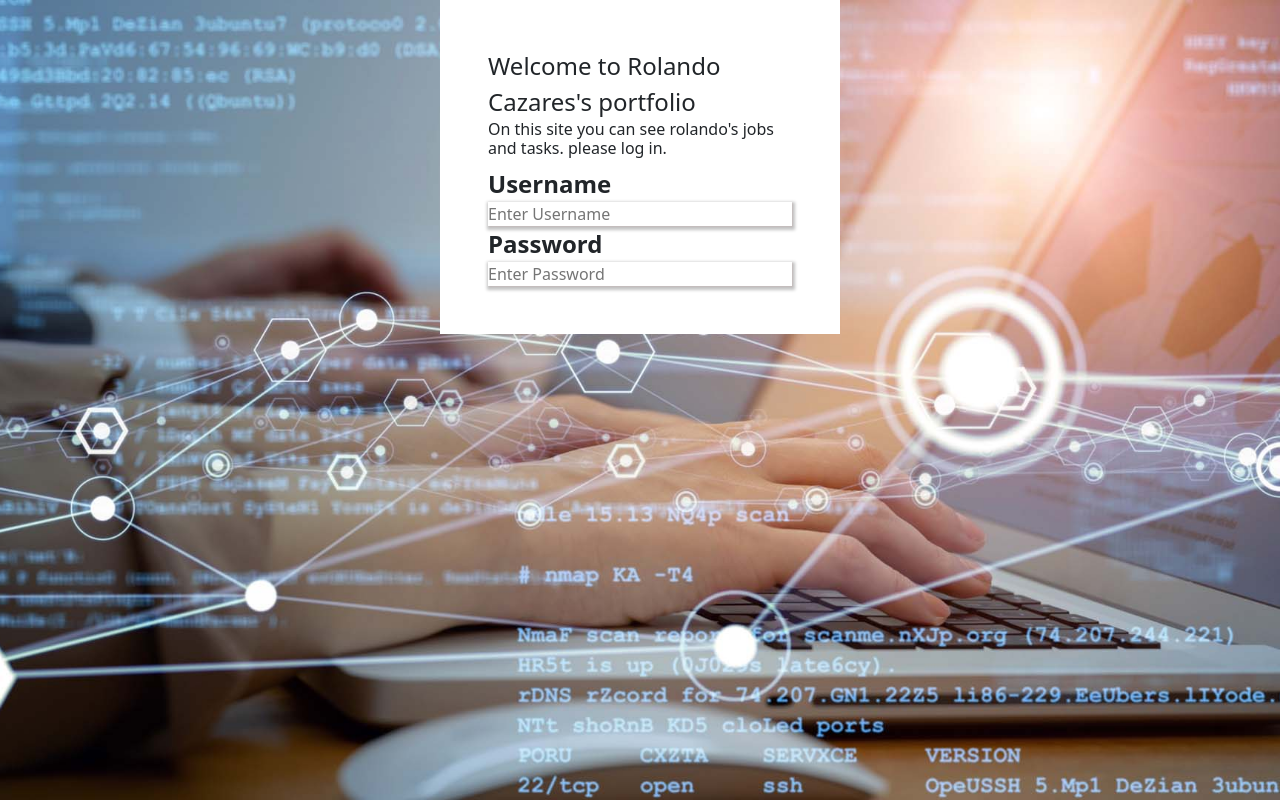
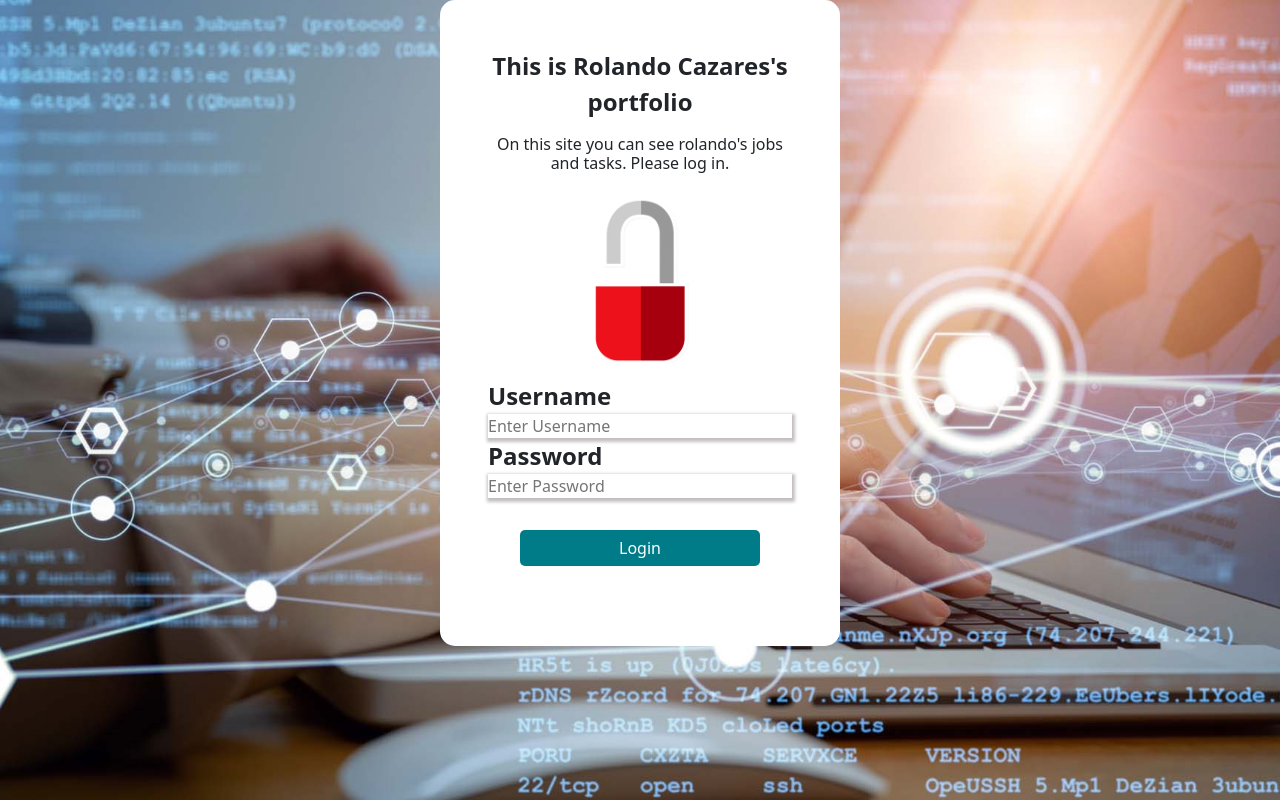
Before and after one commit to RolandoCazares/PortafolioMSC, a React (Create React App) app: page / in a window 1280 px wide. Built offline with nearby package versions, Linux system fonts and the light colour scheme.

Commit message:
Se aplico formato y estilos a login

```diff
--- a/src/components/Login/Login.js
+++ b/src/components/Login/Login.js
@@ -4,6 +4,8 @@ import styles from "./Login.module.css";
 import { makeStyles } from "@mui/styles";
 import { Link } from "react-router-dom"
 import fondo from "../../assets/images/ingenieria-sistemascomputacionales.jpg"
+import Candado from "../../assets/images/giphy.gif"
+import { useNavigate } from "react-router-dom";
 
 const useStyles = makeStyles((theme) => ({
   root: {
@@ -15,16 +17,26 @@ const useStyles = makeStyles((theme) => ({
   },
 }));
 
+
+
 function Login() {
   const classes = useStyles();
+
+  let navigate = useNavigate();
+  const routeChange = () =>{
+    let path = `/home`;
+    navigate(path);
+  }
+
   return (
     <>
      <div className={classes.root}>
       <div className={styles.container}>
-        <label>
-        Welcome to Rolando Cazares's portfolio
-        </label>
-        <h6>On this site you can see rolando's jobs and tasks. please log in.</h6>
+        <div className={styles.welcome}>
+        This is Rolando Cazares's portfolio
+        </div>
+        <h6 className={styles.message}>On this site you can see rolando's jobs and tasks. Please log in.</h6>
+        <img src={Candado} className={styles.candado}/>
         <label htmlFor="uname">
           <b>Username</b>
         </label>
@@ -47,6 +59,14 @@ function Login() {
           required
           /* ref={passwordRef} */
         />
+        <button
+          className={styles.login}
+          onClick= {
+            routeChange
+          }
+        >
+          Login
+        </button>
       </div>
     </div>
     </>
--- a/src/components/Login/Login.module.css
+++ b/src/components/Login/Login.module.css
@@ -8,6 +8,7 @@
   margin: 0 auto;
   font-style: Arial;
   background-color: white;
+  border-radius: 15px;
 }
 
 .input {
@@ -38,3 +39,23 @@
   color: #ffffff;
   background-color: #006570;
 }
+
+.welcome{
+  box-sizing: border-box;
+  text-align: center;
+  font-weight: bold;
+  padding-bottom: 5%;
+  opacity: null;
+}
+
+.message{
+  text-align: center;
+}
+
+.candado{
+  padding: 5%;
+  height: 65%;
+  width: 65%;
+  display:block;
+  margin:auto;
+}
```
